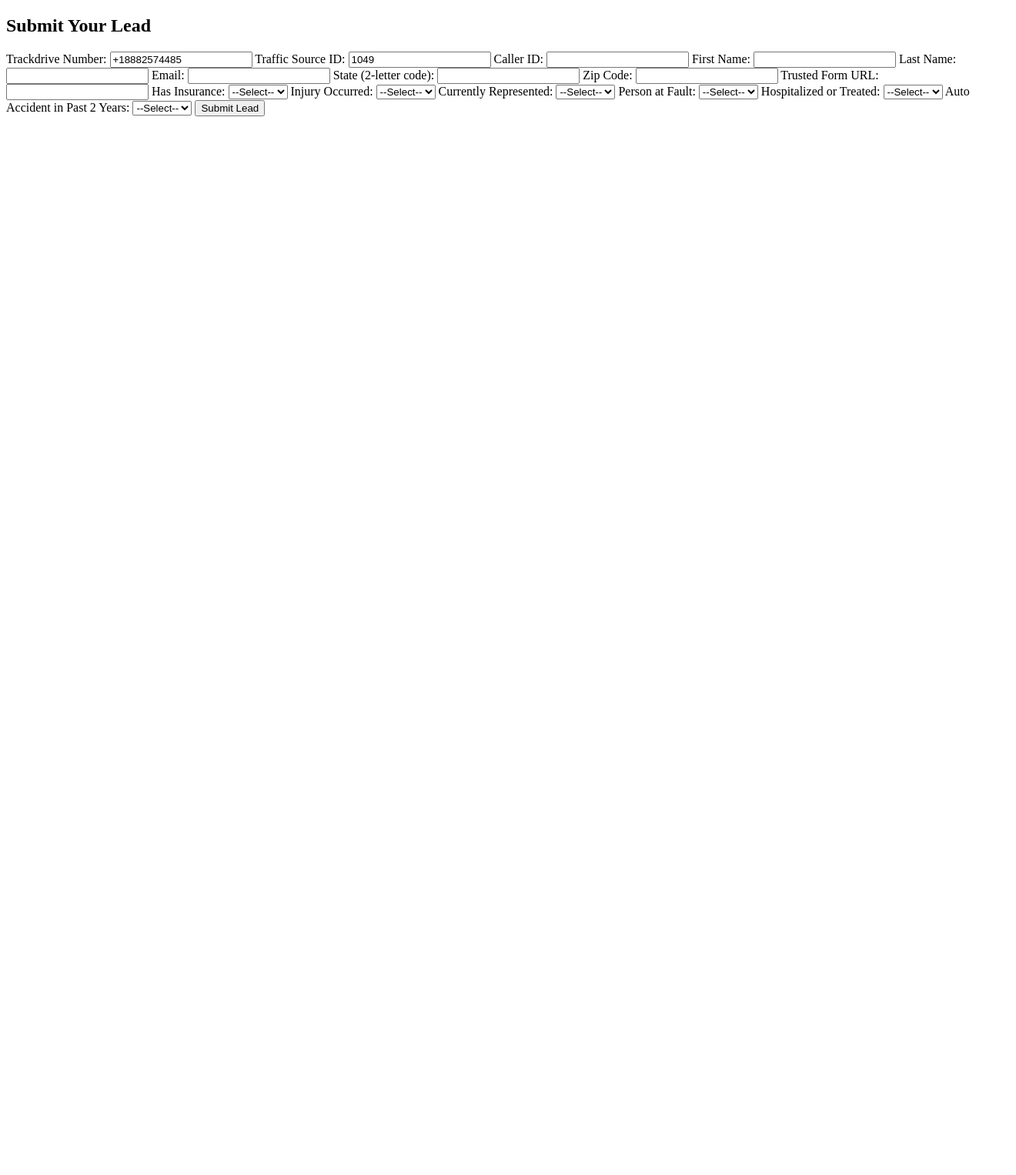
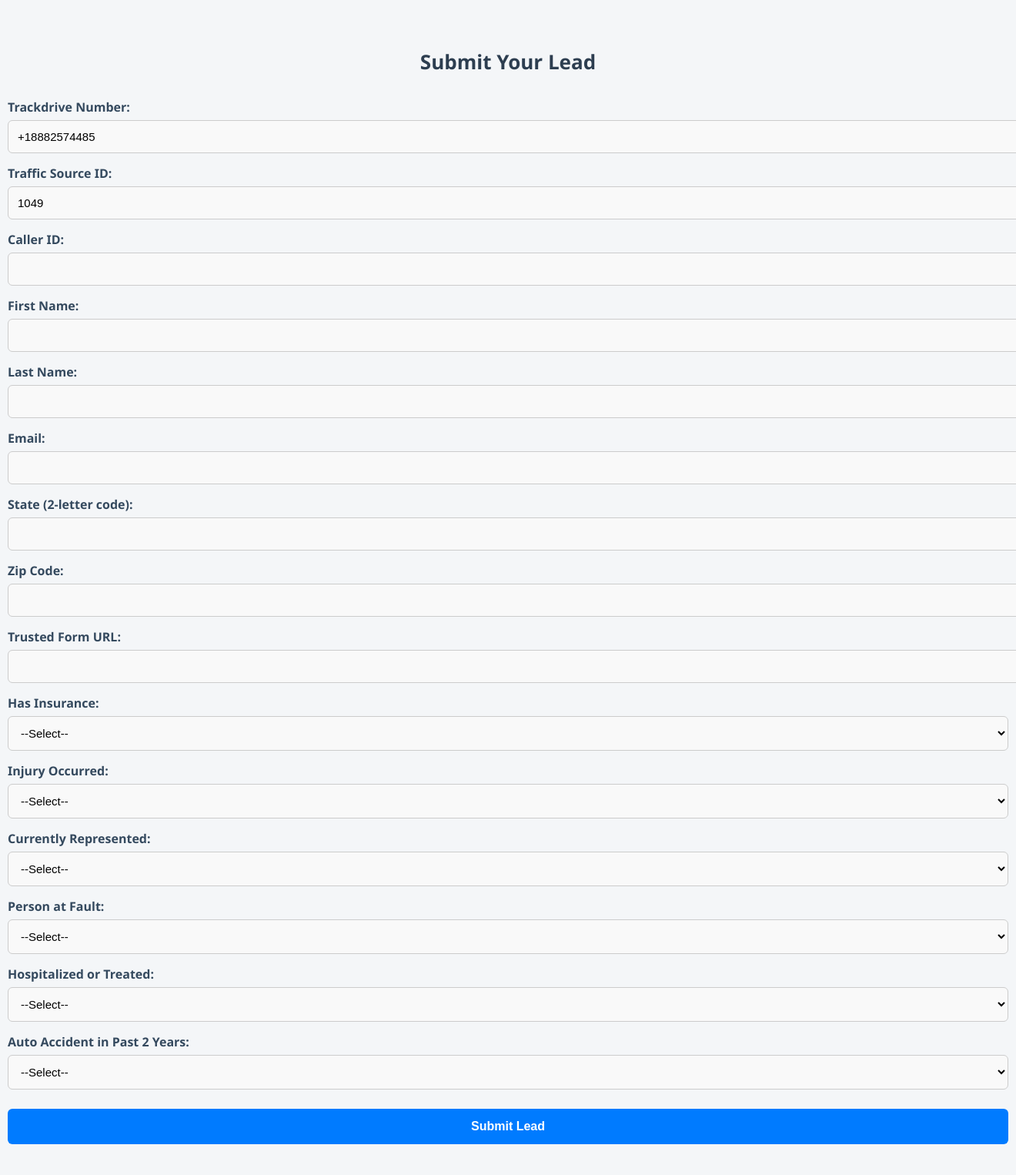
Before and after one commit to hadisatti105/D3posting, a Flask app: page / in a window 1320 px wide; the page is wider, and only the part inside the window is pictured. Shown: that part at 77% size. Before the commit the page ends 151 px from the top of that part, so only its background shows below. Run offline with Flask 3, Linux system fonts and the light colour scheme.

Commit message:
Update lead_form.html

```diff
--- a/templates/lead_form.html
+++ b/templates/lead_form.html
@@ -3,6 +3,89 @@
 <head>
     <meta charset="UTF-8">
     <title>Submit Your Lead</title>
+    <style>
+    body {
+        background: #f4f6f8;
+        font-family: 'Segoe UI', Tahoma, Geneva, Verdana, sans-serif;
+        margin: 0;
+        padding: 40px 10px;
+    }
+
+    .container {
+        max-width: 720px;
+        margin: 0 auto;
+        background: #fff;
+        padding: 40px;
+        border-radius: 12px;
+        box-shadow: 0 0 20px rgba(0, 0, 0, 0.08);
+    }
+
+    h2 {
+        text-align: center;
+        color: #2d3e50;
+        margin-bottom: 30px;
+        font-size: 26px;
+    }
+
+    label {
+        font-weight: 600;
+        display: block;
+        margin: 15px 0 6px;
+        color: #34495e;
+    }
+
+    input[type="text"],
+    input[type="email"],
+    input[type="tel"],
+    input[type="date"],
+    select {
+        width: 100%;
+        padding: 12px;
+        border: 1px solid #ccc;
+        border-radius: 6px;
+        background-color: #f9f9f9;
+        font-size: 15px;
+        transition: border 0.2s ease-in-out;
+    }
+
+    input[type="text"]:focus,
+    input[type="email"]:focus,
+    input[type="tel"]:focus,
+    input[type="date"]:focus,
+    select:focus {
+        border-color: #007BFF;
+        outline: none;
+        background-color: #fff;
+    }
+
+    input[type="submit"] {
+        margin-top: 25px;
+        background-color: #007BFF;
+        color: white;
+        padding: 14px;
+        border: none;
+        border-radius: 6px;
+        font-size: 16px;
+        font-weight: bold;
+        cursor: pointer;
+        width: 100%;
+        transition: background-color 0.3s ease;
+    }
+
+    input[type="submit"]:hover {
+        background-color: #0056b3;
+    }
+
+    @media (max-width: 768px) {
+        .container {
+            padding: 25px;
+        }
+
+        h2 {
+            font-size: 22px;
+        }
+    }
+</style>
 </head>
 <body>
     <h2>Submit Your Lead</h2>
```
